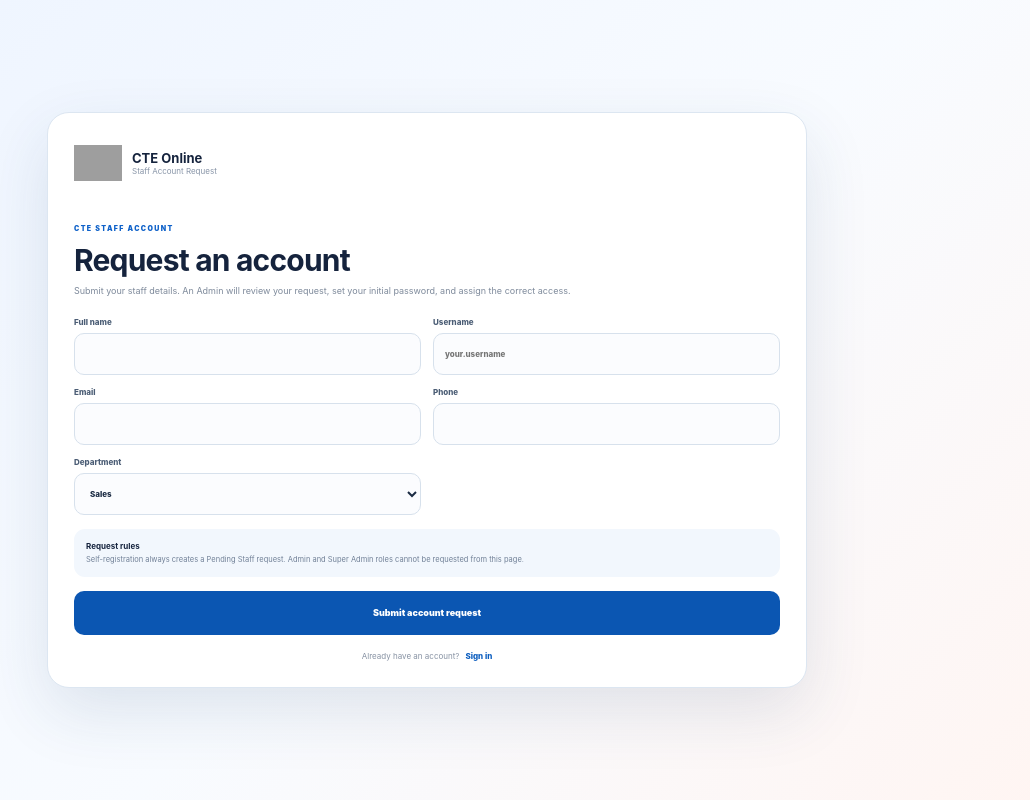
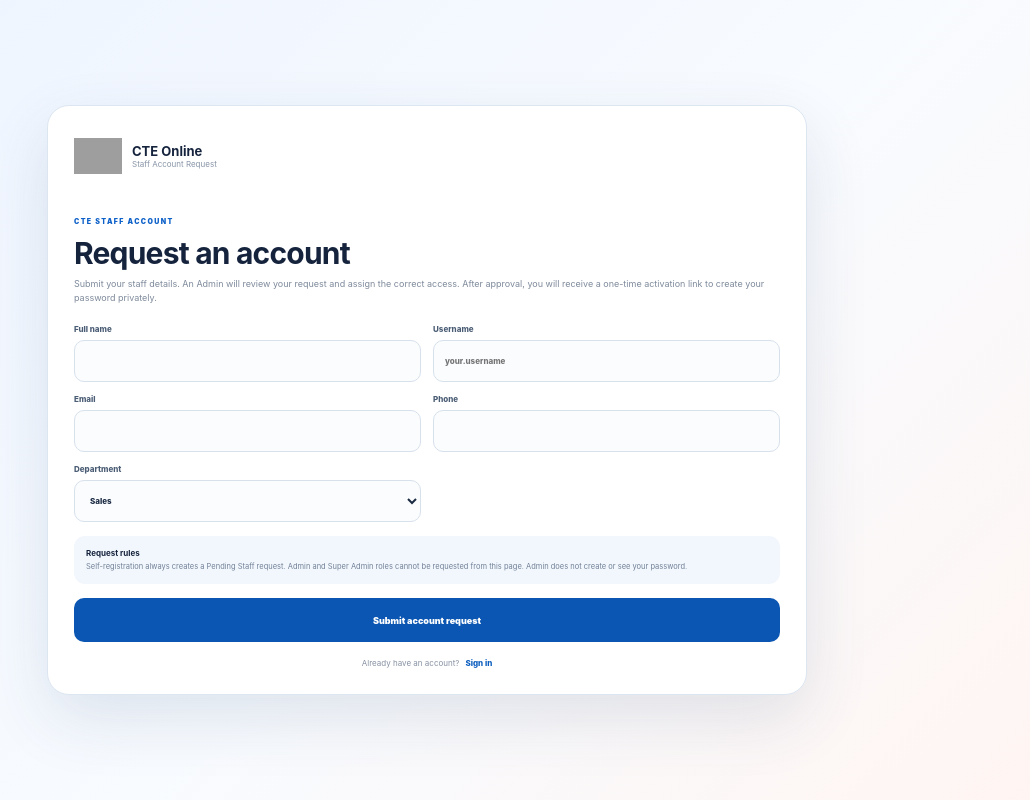
Before and after one commit to yanjunsongu-glitch/cte-online-price-list, a Next.js app: page /register in a window 1280 px wide. Shown: the whole page, without its empty margins (213-1243 px from the left). Built offline with nearby package versions, Linux system fonts and the light colour scheme; grey boxes are pictures that could not be loaded.

Commit message:
Update staff request copy for private password setup

```diff
--- a/app/register/page.js
+++ b/app/register/page.js
@@ -32,7 +32,7 @@ export default function Register(){
         <div className="register-copy">
           <span>CTE STAFF ACCOUNT</span>
           <h1>Request an account</h1>
-          <p>Submit your staff details. An Admin will review your request, set your initial password, and assign the correct access.</p>
+          <p>Submit your staff details. An Admin will review your request and assign the correct access. After approval, you will receive a one-time activation link to create your password privately.</p>
         </div>
         <form onSubmit={submit}>
           <div className="register-grid">
@@ -42,7 +42,7 @@ export default function Register(){
             <label>Phone<input value={form.phone} onChange={e=>setForm({...form,phone:e.target.value})}/></label>
             <label>Department<select value={form.department} onChange={e=>setForm({...form,department:e.target.value})}>{DEPARTMENTS.map(x=><option key={x}>{x}</option>)}</select></label>
           </div>
-          <div className="register-note"><b>Request rules</b><span>Self-registration always creates a Pending Staff request. Admin and Super Admin roles cannot be requested from this page.</span></div>
+          <div className="register-note"><b>Request rules</b><span>Self-registration always creates a Pending Staff request. Admin and Super Admin roles cannot be requested from this page. Admin does not create or see your password.</span></div>
           {msg&&<div className="register-error">{msg}</div>}
           <button disabled={busy}>{busy?'Submitting…':'Submit account request'}</button>
         </form>
@@ -50,7 +50,7 @@ export default function Register(){
       </>:<div className="register-success">
         <div>✓</div>
         <h1>Request submitted</h1>
-        <p>Your request is pending. An Admin or Super Admin will review it, set your initial password, and activate your access.</p>
+        <p>Your request is pending. After approval, an Admin or Super Admin will send you a one-time activation link so you can create your own password.</p>
         <a href="/login">Back to Sign in</a>
       </div>}
     </section>
```
